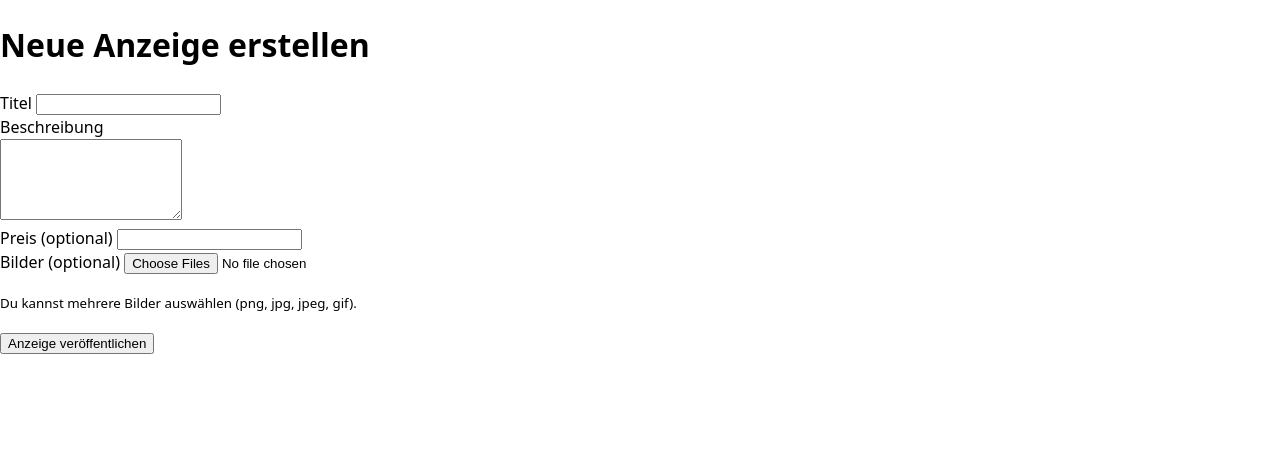
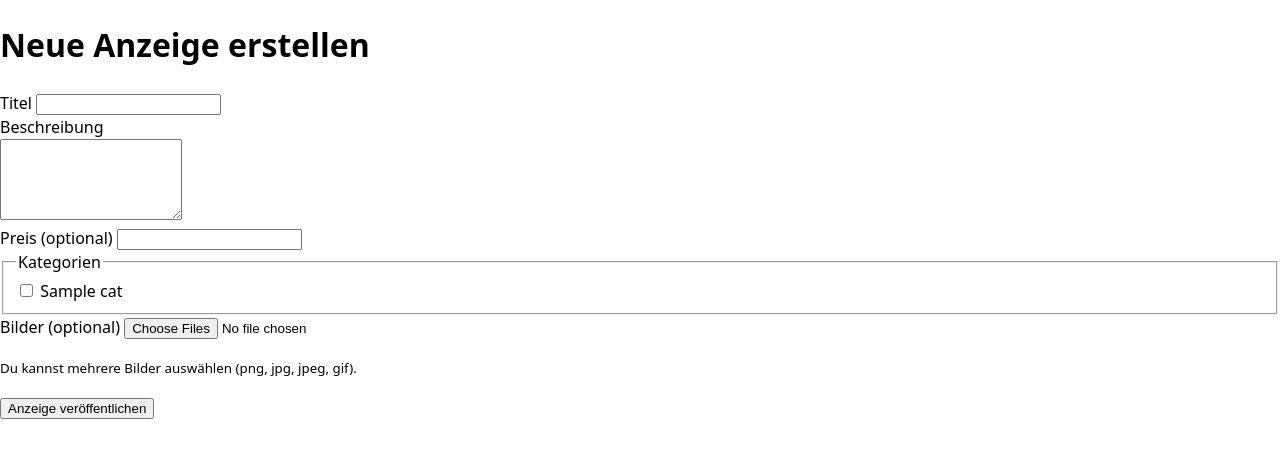
Before and after one commit to esugre/bfwkleinanzeigen, a Flask app: template app/templates/ads_new.html in a window 1280 px wide. Shown: the part 53-511 px from the top of the page. Run offline with Flask 3, Linux system fonts and the light colour scheme; the template is opened without the code that fills it: most values are stand-ins (such as "Sample title", 1, 10 or a date in 2020).

Commit message:
Add Categories to ads_new.html placeholder

```diff
--- a/app/templates/ads_new.html
+++ b/app/templates/ads_new.html
@@ -25,6 +25,26 @@
         <input type="number" step="0.01" id="preis" name="preis">
     </div>
 
+    <!-- Kategorien -->
+     <fieldset>
+        <legend>Kategorien</legend>
+        {% if categories %}
+            {% for cat in categories %}
+                <label>
+                    <input type="checkbox"
+                    name="categories"
+                    value="{{ cat.category_id }}">
+                {{ cat.name }}
+                </label><br>
+            {% endfor %}
+        {% else %}
+                <p><em>Keine Kategorien vorhanden.</em></p>
+        {% endif %}
+     </fieldset>
+
+
+     <!-- Bilder -->
+
     <div>
         <label for="images">Bilder (optional)</label>
         {# multiple erlaubt mehrere Dateien auf einmal #}
```
